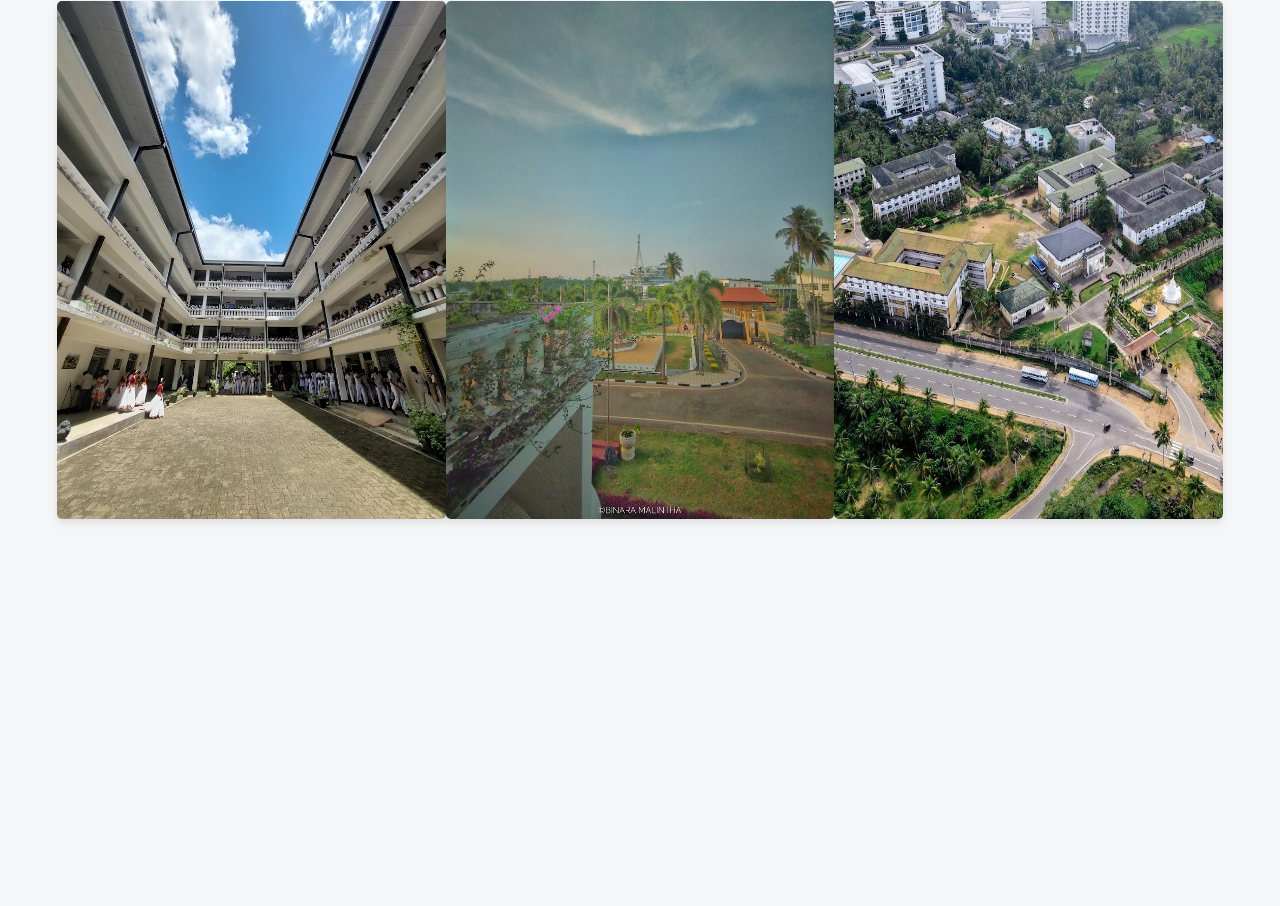
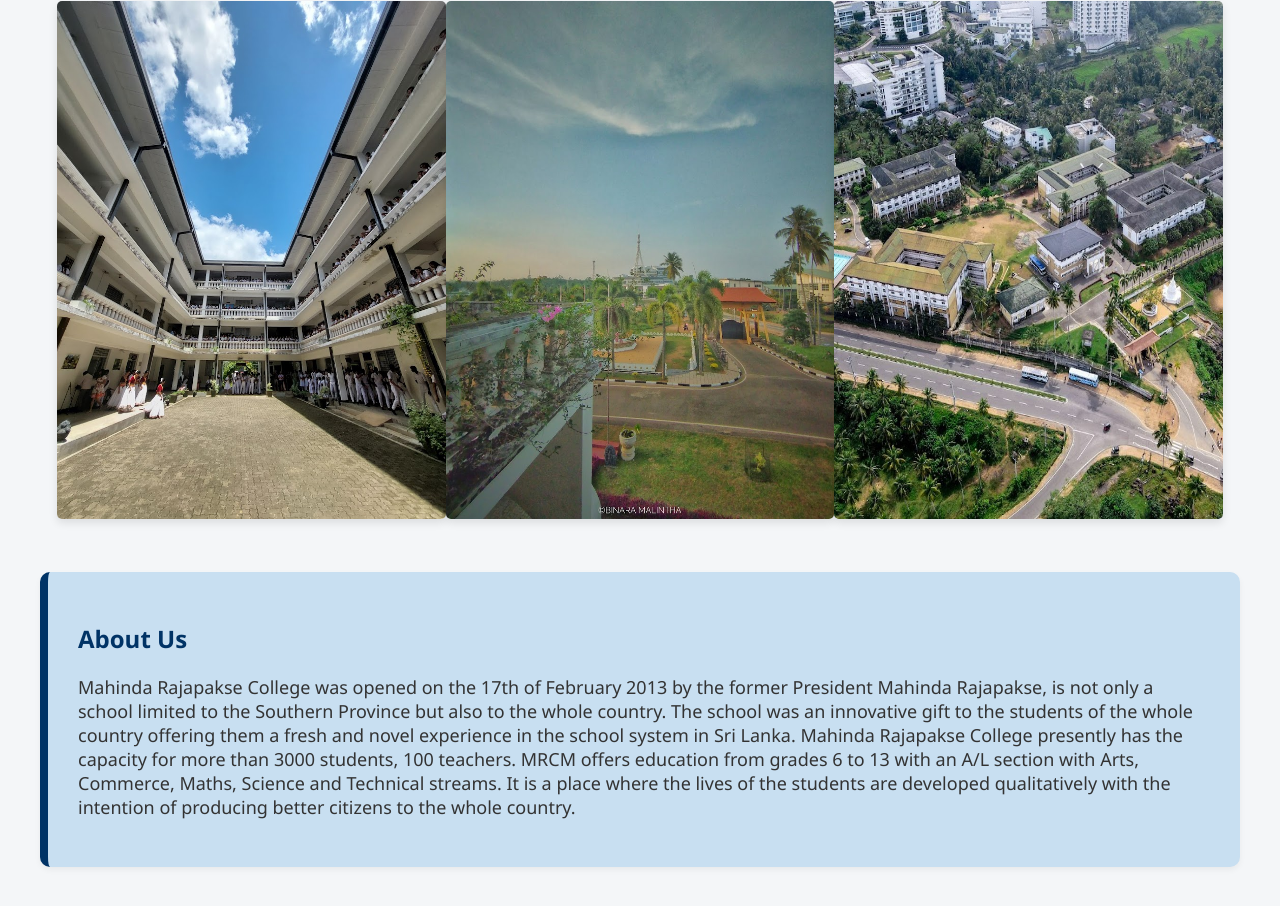
Before and after one commit to UdaraDewshan/School-Web-Site, a plain HTML site: page index.html in a window 1280 px wide. Shown: the part 310-1216 px from the top of the page. Before the commit the page ends 862 px from the top, so only its background shows below. Drawn offline with Linux system fonts and the light colour scheme.

Commit message:
Add About Section

```diff
--- a/asset/css/style.css
+++ b/asset/css/style.css
@@ -72,3 +72,32 @@ aside.right h1 {
 .photo img:hover {
     transform: scale(1.05);
 }
+
+
+.about,
+.vision,
+.mission {
+    background-color: rgb(200, 223, 241);
+    padding: 30px;
+    margin: 40px;
+    border-left: 8px solid #003366;
+    border-radius: 10px;
+    box-shadow: 0 3px 6px rgba(0, 0, 0, 0.05);
+}
+
+.name {
+    text-align: left;
+    margin-left: 100px;
+}
+
+.about h2,
+.vision h3,
+.mission h3,
+.leftmsg h2 {
+    color: #003366;
+    margin-bottom: 20px;
+}
+
+p {
+    font-size: 18px;
+}
--- a/index.html
+++ b/index.html
@@ -34,6 +34,18 @@
     </div>
 
 
+    <div class="about" id="about">
+        <h2>About Us</h2>
+        <p>Mahinda Rajapakse College was opened on the 17th of February 2013 by the former President Mahinda Rajapakse,
+            is not only a school limited to the Southern Province but also to the whole country. The school was an
+            innovative gift to the students of the whole country offering them a fresh and novel experience in the
+            school system in Sri Lanka. Mahinda Rajapakse College presently has the capacity for more than 3000
+            students, 100 teachers. MRCM offers education from grades 6 to 13 with an A/L section with Arts, Commerce,
+            Maths, Science and Technical streams. It is a place where the lives of the students are developed
+            qualitatively with the intention of producing better citizens to the whole country.</p>
+    </div>
+
+
 </body>
 
 </html>
```
